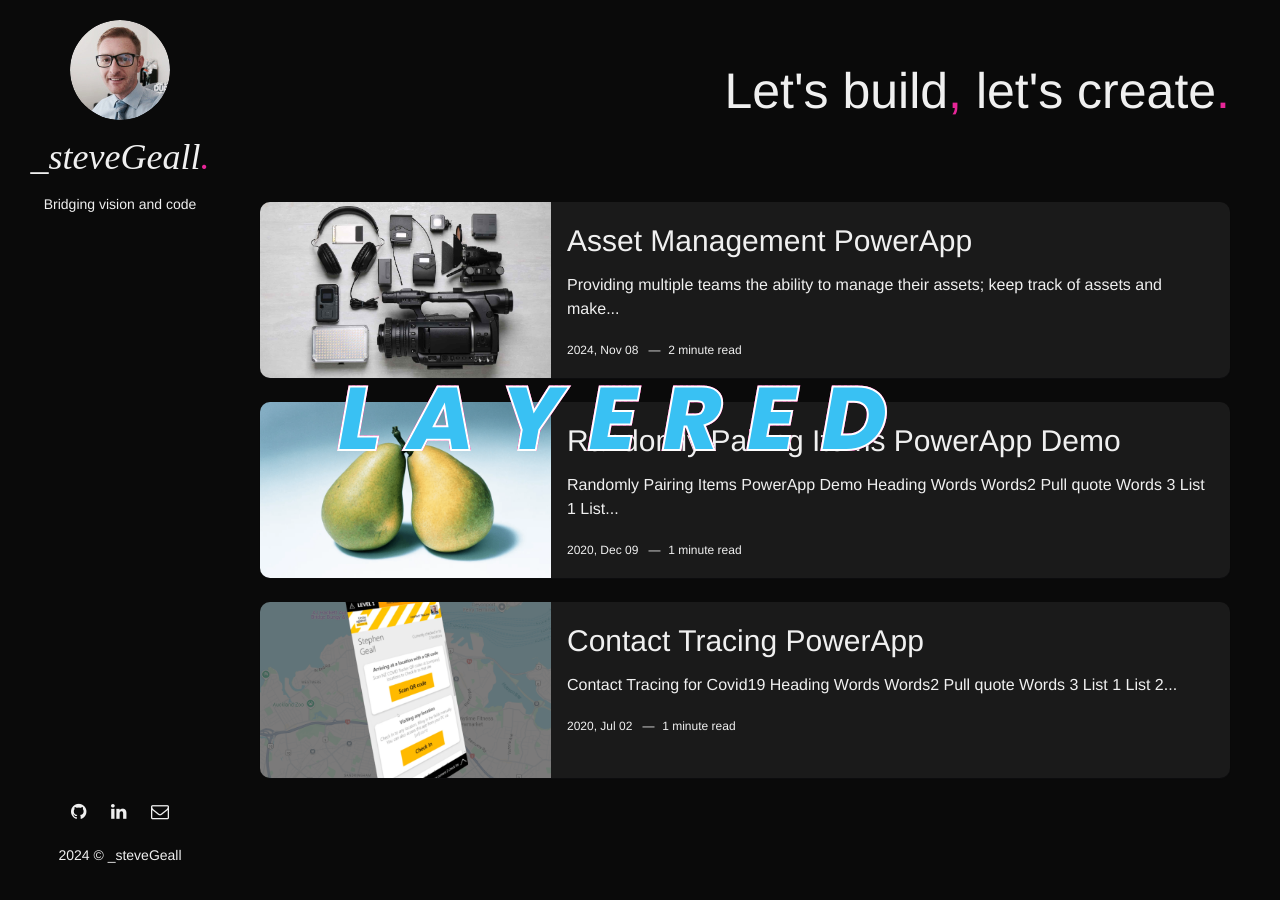
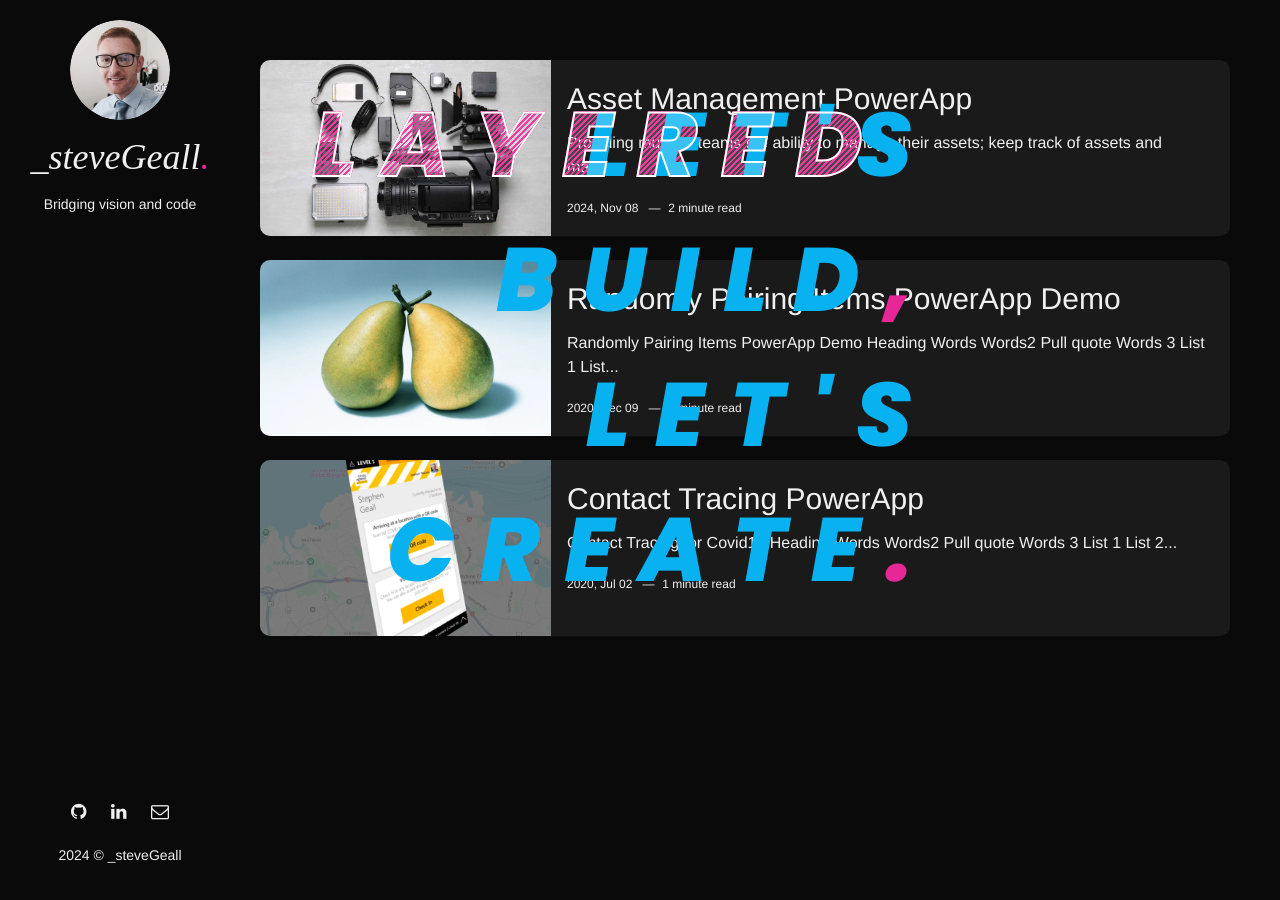
Before and after one commit to borough11/borough11.github.io, a Jekyll site: the page built from index.html, in a window 1280 px wide. Built offline with Jekyll 4.4.1, drawn with Linux system fonts in a browser that asks for light colours; nearby versions of some CDN libraries; the list of posts is cut into pages by our own code.

Commit message:
modified:   _layouts/main.html

```diff
--- a/_layouts/main.html
+++ b/_layouts/main.html
@@ -43,9 +43,9 @@ layout: default
 
 <header>
   <div class="main-headingSteve">
-    <h1><span id="headerSteve">Let's build<font color="#e72698">,</font> let's create<font color="#e72698">.</font></span></h1>
+    <!--<h1><span id="headerSteve">Let's build<font color="#e72698">,</font> let's create<font color="#e72698">.</font></span></h1>-->
     <div id="topheading">
-      <span data-text="layered">LAYERED</span>
+      <span data-text="layered">Let's build<font color="#e72698">,</font> let's create<font color="#e72698">.</font></span>
     </div>
 
   </div>
```
